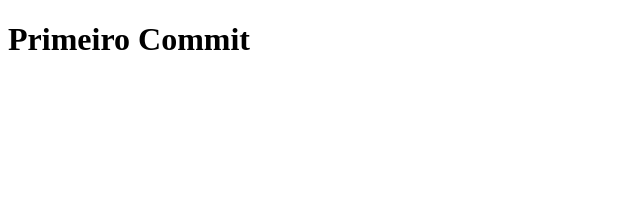
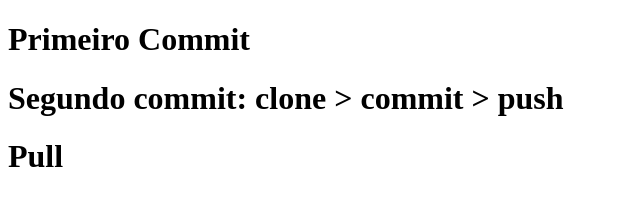
Before and after one commit to guilherme-Mesq/scm, a plain HTML site: page index.html in a window 1280 px wide. Shown: the whole page, without its empty margins (0-640 px from the left). Drawn offline with Linux system fonts and the light colour scheme.

Commit message:
segundo commit

```diff
--- a/index.html
+++ b/index.html
@@ -8,6 +8,7 @@
 </head>
 <body>
     <h1>Primeiro Commit</h1>
-
+    <h1>Segundo commit: clone > commit > push</h1>
+    <h1> Pull </h1>
 </body>
 </html>
```
